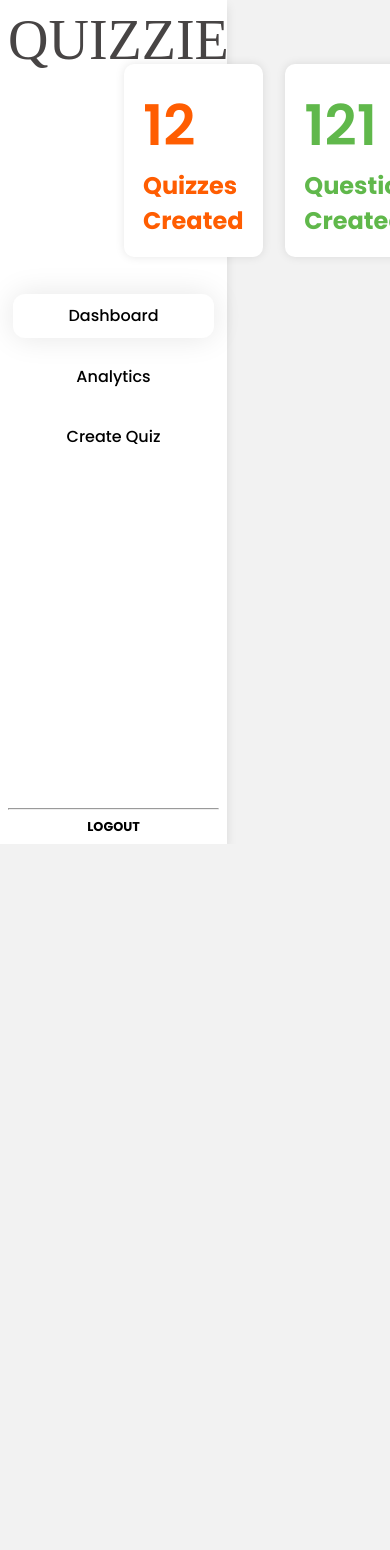
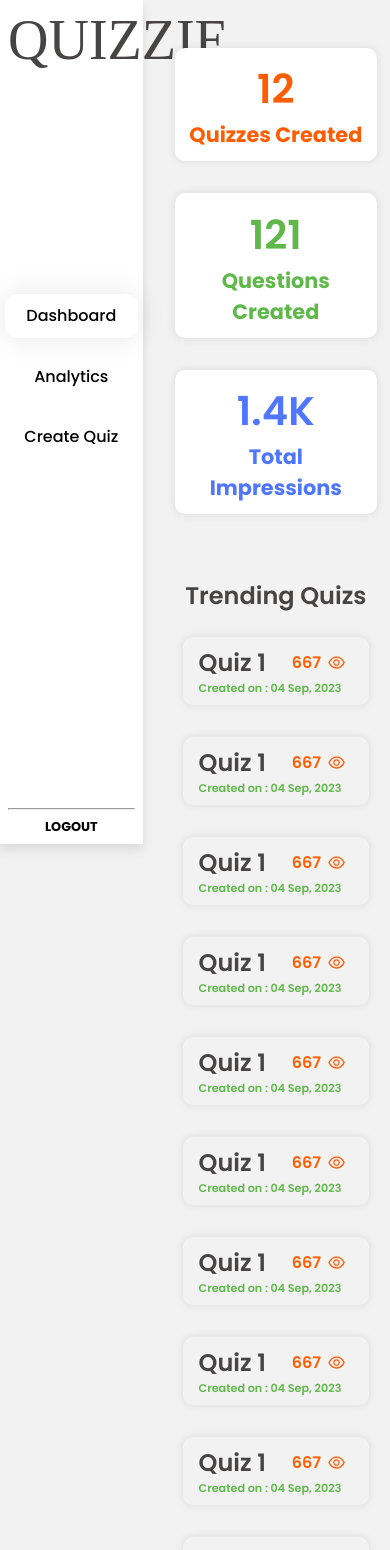
Before and after one commit to whysosaket/Quizzie, a React (Vite) app in the folder client/: page / in a window 390 px wide. Shown: the top 1550 px of the page. Before the commit the page ends 844 px from the top, so only its background shows below. Built offline with nearby package versions, Linux system fonts and the light colour scheme; a web font is replaced by a local one.

Commit message:
Done Dashboard

```diff
--- a/client/package.json
+++ b/client/package.json
@@ -12,6 +12,7 @@
   "dependencies": {
     "react": "^18.2.0",
     "react-dom": "^18.2.0",
+    "react-icons": "^5.0.1",
     "react-router-dom": "^6.21.3"
   },
   "devDependencies": {
--- /dev/null
+++ b/client/src/components/Dashboard/QuizItem.jsx
@@ -0,0 +1,19 @@
+import React from 'react'
+import { AiOutlineEye } from "react-icons/ai";
+
+const QuizItem = () => {
+  return (
+    <div className='quizitem'>
+        <div className='top'>
+            <div className='quizitemtitle'>Quiz 1</div>
+            <div className='quizviews'>
+                667
+                <AiOutlineEye className='viewicon' />
+            </div>
+        </div>
+        <div className='quizcreated'>Created on : 04 Sep, 2023</div>
+    </div>
+  )
+}
+
+export default QuizItem
--- /dev/null
+++ b/client/src/components/Dashboard/Trending.jsx
@@ -0,0 +1,24 @@
+import React from 'react'
+import QuizItem from './QuizItem'
+
+const Trending = () => {
+  return (
+    <div className='trending'>
+        <h1 className='trendingtitle'>Trending Quizs</h1>
+        <div className='trendingquizs'>
+            <QuizItem />
+            <QuizItem />
+            <QuizItem />
+            <QuizItem />
+            <QuizItem />
+            <QuizItem />
+            <QuizItem />
+            <QuizItem />
+            <QuizItem />
+            <QuizItem />
+        </div>
+    </div>
+  )
+}
+
+export default Trending
--- a/client/src/pages/Dashboard.jsx
+++ b/client/src/pages/Dashboard.jsx
@@ -1,11 +1,13 @@
 import React from 'react'
 import "../styles/Dashboard.css"
 import MyInfo from '../components/Dashboard/MyInfo'
+import Trending from '../components/Dashboard/Trending'
 
 const Dashboard = () => {
   return (
     <div>
         <MyInfo />
+        <Trending />
     </div>
   )
 }
--- a/client/src/pages/Home.jsx
+++ b/client/src/pages/Home.jsx
@@ -16,7 +16,7 @@ const Home = () => {
   return (
     <div className='home'>
         <Sidebar changeSelected={changeSelected} selected={selected} />
-        <div>
+        <div className='homeright'>
             {selected === 0 && <Dashboard />}
             {selected === 1 && <Analytics />}
             {selected === 2 && <CreateQuiz />}
--- a/client/src/styles/Dashboard.css
+++ b/client/src/styles/Dashboard.css
@@ -1,18 +1,13 @@
-.myinfo{
-    width: 85vw;
-}
-
 .myinfocards{
     width: 100%;
     display: flex;
-    justify-content: center;
-    margin: 4rem auto;
 }
 
 .myinfocard{
     background-color: white;
     width: 260px;
-    margin: 0 0.7rem;
+    margin: 0 1.4rem;
+    margin-left: 0rem;
     padding: 1.2rem;
     border-radius: 10px;
     box-shadow: 0 0 10px rgba(0,0,0,0.1);
@@ -23,3 +18,100 @@
     font-size: 3.5rem;
     font-weight: 600;
 }
+
+.trending{
+    width: 100%;
+    margin-top: 2rem;
+    display: flex;
+    flex-direction: column;
+    justify-content: start;
+    color: #474444;
+}
+
+.trendingtitle{
+    font-size: 2rem;
+    font-weight: 600;
+    margin-bottom: 1rem;
+}
+
+.trendingquizs{
+    display: flex;
+    flex-wrap: wrap;
+    justify-content: start;
+}
+
+.trending .quizitem{
+    display: flex;
+    flex-direction: column;
+    align-items: center;
+    margin: 0.5rem 0.5rem;
+    padding: 0.5rem 1rem;
+    border-radius: 10px;
+    box-shadow: 0 0 10px rgba(0,0,0,0.1);
+    cursor: pointer;
+    font-size: 0.7rem;
+    font-weight: 600;
+    width: 20%;
+}
+
+.quizitem .top{
+    display: flex;
+    align-items: center;
+    justify-content: space-between;
+    width: 100%;
+}
+
+.quizitemtitle{
+    font-size: 1.5rem;
+    font-weight: 600;
+}
+
+.quizviews{
+    font-size: 1rem;
+    font-weight: 600;
+    color: #FF5D01;
+    display: flex;
+    align-items: center;
+}
+
+.viewicon{
+    margin: auto 0.4rem;
+    font-size: 1.2rem;
+}
+
+.quizcreated{
+    width: 100%;
+    color: #60B84B;
+}
+
+@media screen and (max-width: 768px){
+    .myinfocards{
+        flex-direction: column;
+        align-items: center;
+    }
+
+    .myinfocard{
+        margin: 1rem 0;
+        width: 180px;
+        font-size: 1.3rem;
+        display: flex;
+        flex-direction: column;
+        align-items: center;
+        text-align: center;
+        padding: 0.7rem;
+    }
+
+    .myinfocard .amount{
+        font-size: 2.5rem;
+        font-weight: 600;
+    }
+    .trendingtitle{
+        text-align: center;
+        font-size: 1.5rem;
+    }
+
+    .trending .quizitem{
+        width: 90%;
+        margin-bottom: 1.5rem;
+    }
+}
--- a/client/src/styles/Home.css
+++ b/client/src/styles/Home.css
@@ -2,3 +2,21 @@
     overflow-x: hidden;
     display: flex;
 }
+
+.homeright{
+    width: 80%;
+    padding: 2rem 8rem;
+}
+
+@media screen and (max-width: 768px){
+    .homeright{
+        width: 100%;
+        padding: 2rem 0.2rem;
+    }
+}
+
+@media screen and (max-width: 1100px){
+    .homeright{
+        padding: 2rem 2rem;
+    }
+}
--- a/client/src/styles/Sidebar.css
+++ b/client/src/styles/Sidebar.css
@@ -1,6 +1,6 @@
 .sidebar{
     background-color: white;
-    width: 25vb;
+    width: 30vb;
     box-shadow: 0 6px 10px rgba(0,0,0,0.1);
     height:  100vh;
     padding: 0 0.5rem;
@@ -55,3 +55,9 @@
     text-align: center;
     font-size: 0.8rem;
 }
+
+@media screen and (max-width: 768px) {
+    .sidebar{
+        width: 15vb;
+    }
+}
```
Also changed, not shown: 1 other file (tests, documents, lock files or other folders).
